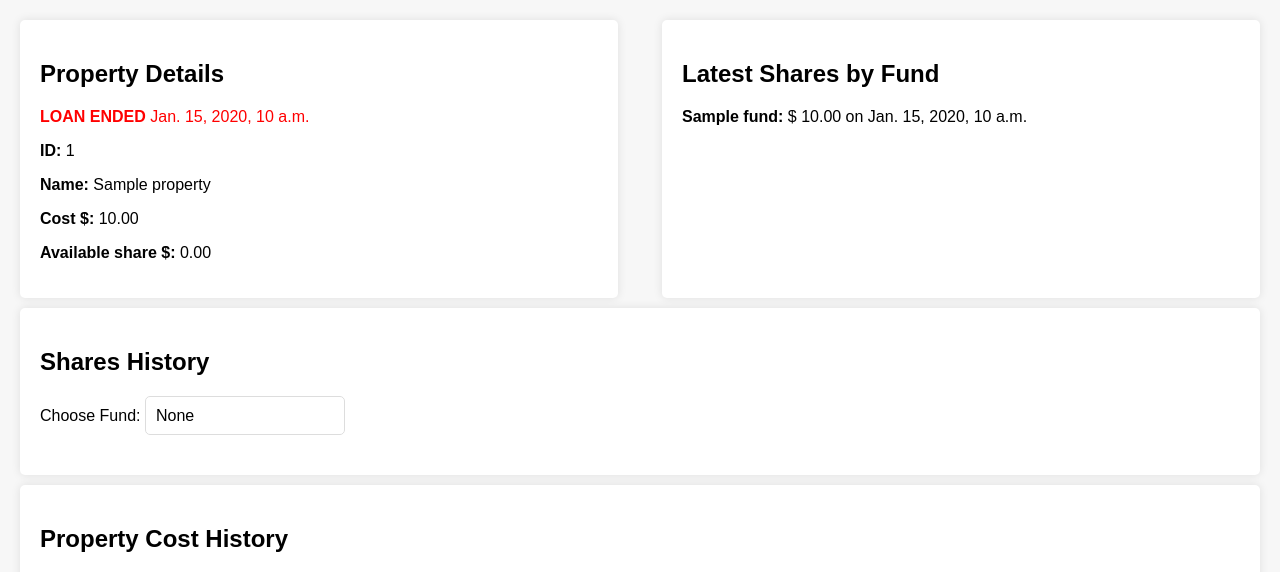
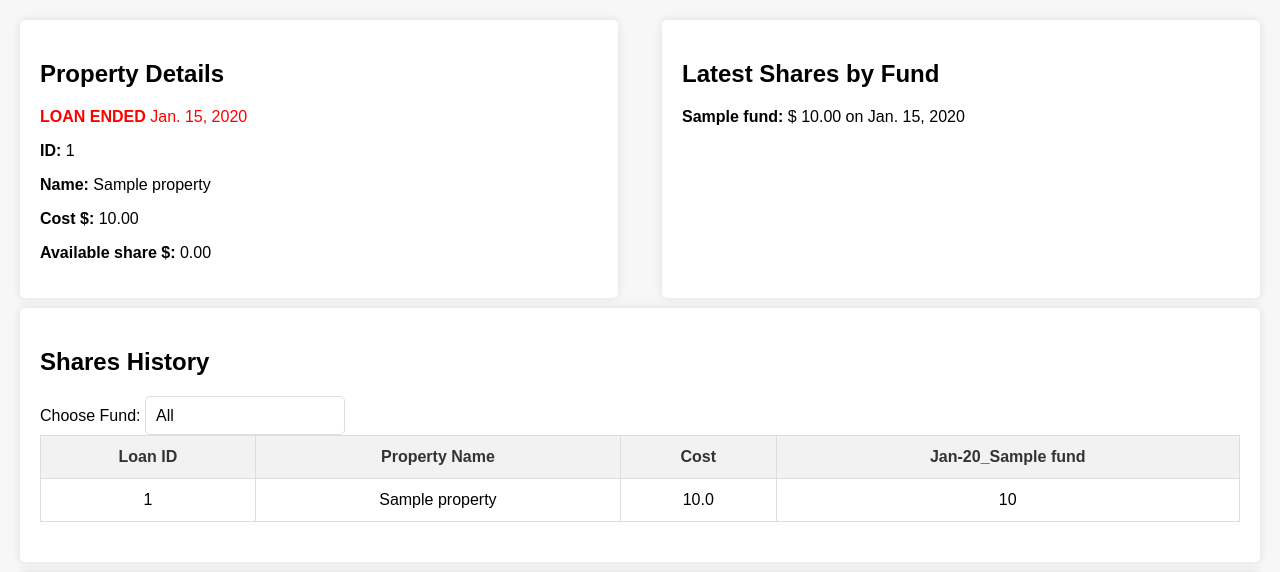
Before and after one commit to CHRNVpy/FaesInvest, a Django app: page /mortgage_app/property/1/ in a window 1280 px wide. Shown: the top 572 px of the page. Run offline with Django 5.2, Linux system fonts and the light colour scheme; a user stored in the database is signed in; tables that the repository leaves empty hold one stand-in row (values such as "Sample post"); parts of the project's set-up code (start-up, migrations or seed data) failed here and were passed over; some libraries are stand-ins or nearby versions.

Commit message:
update cost date format edited, month range issue fixed, all shares added to property details

```diff
--- a/invest/settings.py
+++ b/invest/settings.py
@@ -140,11 +140,11 @@ LOGIN_REDIRECT_URL = '/choose-app/'
 
 LANGUAGE_CODE = 'en-us'
 
-TIME_ZONE = 'UTC'
+TIME_ZONE = 'America/Los_Angeles'
 
 USE_I18N = True
 
-USE_TZ = False
+USE_TZ = True
 
 # Static files (CSS, JavaScript, Images)
 # https://docs.djangoproject.com/en/5.0/howto/static-files/
--- a/mortgage_app/dataframe.py
+++ b/mortgage_app/dataframe.py
@@ -26,7 +26,7 @@ def create_dataframe(properties: List[Property]) -> pd.DataFrame:
         now = datetime.datetime.now()
         start_date = prop.created
         end_date = prop.closed if prop.closed else now
-        months = pd.date_range(start=start_date, end=end_date, freq='ME').strftime('%b-%y').tolist()
+        months = pd.date_range(start=start_date.replace(day=1), end=end_date, freq='MS').strftime('%b-%y').tolist()
         all_months.update(months)
 
     all_months = sorted(list(all_months), key=lambda x: datetime.datetime.strptime(x, '%b-%y'))
@@ -40,7 +40,7 @@ def create_dataframe(properties: List[Property]) -> pd.DataFrame:
         now = datetime.datetime.now()
         start_date = prop.created
         end_date = prop.closed if prop.closed else now
-        months = pd.date_range(start=start_date, end=end_date, freq='ME').strftime('%b-%y').tolist()
+        months = pd.date_range(start=start_date.replace(day=1), end=end_date, freq='MS').strftime('%b-%y').tolist()
 
         # Initialize all allocations to initial_allocation
         property_data = [prop.loan_id, prop.name, prop.cost] + [initial_allocation] * len(all_months)
--- a/mortgage_app/models.py
+++ b/mortgage_app/models.py
@@ -5,8 +5,8 @@ class Property(models.Model):
     loan_id = models.CharField(max_length=100)
     name = models.CharField(max_length=255)
     cost = models.DecimalField(max_digits=10, decimal_places=2)
-    created = models.DateTimeField(null=True, blank=True)
-    closed = models.DateTimeField(null=True, blank=True)
+    created = models.DateField(null=True, blank=True)
+    closed = models.DateField(null=True, blank=True)
 
     def __str__(self):
         return self.name
@@ -28,7 +28,7 @@ class PropertyFundShare(models.Model):
     fund = models.ForeignKey(Fund, on_delete=models.CASCADE)
     share_amount = models.DecimalField(max_digits=10, decimal_places=2)
     share_rate = models.DecimalField(max_digits=5, decimal_places=2)
-    date_of_change = models.DateTimeField()
+    date_of_change = models.DateField()
 
     class Meta:
         unique_together = ('property', 'fund', 'date_of_change')
@@ -40,7 +40,7 @@ class PropertyFundShare(models.Model):
 class PropertyCostHistory(models.Model):
     property = models.ForeignKey(Property, on_delete=models.CASCADE)
     cost = models.DecimalField(max_digits=10, decimal_places=2)
-    created = models.DateTimeField(null=True, blank=True)
+    created = models.DateField(null=True, blank=True)
 
     def __str__(self):
         return f"{self.property.name} - ${self.cost} on {self.created}"
--- a/mortgage_app/templates/mortgage_app/property_detail.html
+++ b/mortgage_app/templates/mortgage_app/property_detail.html
@@ -150,7 +150,7 @@
             <form method="GET" class="filter-form">
                 <label for="fund">Choose Fund:</label>
                 <select name="fund" id="fund" onchange="this.form.submit()">
-                    <option value="">None</option> <!-- Option to list all properties -->
+                    <option value="">All</option> <!-- Option to list all properties -->
                     {% for fund in funds %}
                         <option value="{{ fund.name }}" {% if fund.name == selected_fund_name %}selected{% endif %}>{{ fund.name }}</option>
                     {% endfor %}
@@ -184,13 +184,13 @@
 
     <!-- Dialog box for selecting contract end date -->
     <div id="dialog" title="Select Contract End Date" style="display:none;">
-        <p>Choose a date:</p>
+        <p>Choose a date (mm/dd/yy):</p>
         <input type="text" id="contractEndDate" name="contract_end_date">
     </div>
     <div id="updateCostDialog" title="Update Cost" style="display:none;">
         <p>Enter new cost:</p>
         <input type="text" id="newCost" name="new_cost">
-        <p>Enter date:</p>
+        <p>Enter date (mm/dd/yy):</p>
         <input type="text" id="newCostDate" name="new_cost_date">
     </div>
 
@@ -237,12 +237,12 @@
                     }
                 });
                 $("#contractEndDate").datepicker({
-                    dateFormat: "yy-mm-dd"
+                    dateFormat: "mm/dd/yy"
                 });
             });
 
             $("#newCostDate").datepicker({
-                dateFormat: "yy-mm-dd" // Format the date as needed
+                dateFormat: "mm/dd/yy" // Format the date as needed
             });
 
             $("#updateCostBtn").click(function() {
--- a/mortgage_app/views.py
+++ b/mortgage_app/views.py
@@ -147,20 +147,57 @@ def property_detail(request, loan_id):
         # 'csrf_token': request.COOKIES['csrftoken'],
     }
 
-    if selected_fund_name:
-        fund = get_object_or_404(Fund, name=selected_fund_name)
-        all_shares = PropertyFundShare.objects.filter(fund=fund, property=property) \
-            .annotate(loan_id=F('property__loan_id')) \
-            .annotate(closed=F('property__closed'))
-        df = create_dataframe([property])
-        update_allocations(df, all_shares)
-        df_json = df.to_json(index=False)
+    if funds:
+        dataframes = []
+        for fund in funds:
+            properties = Property.objects.filter(propertyfundshare__fund__name=fund.name)
+            shares = []
+            for property in properties:
+                all_shares = PropertyFundShare.objects.filter(fund=fund, property=property) \
+                    .annotate(loan_id=F('property__loan_id')) \
+                    .annotate(closed=F('property__closed'))
+
+                shares.extend(list(all_shares))
+
+            df = create_dataframe(properties)
+            update_allocations(df, shares)
+            df['fund_name'] = fund.name
+            dataframes.append(df)
+
+        merged_df = merge_dataframes(dataframes)
+        df_json = merged_df.to_json(index=False)
         json_data = json.loads(df_json)
+
         headers = list(json_data.keys())
         rows = zip(*[value.values() for value in json_data.values()])
+
         context['headers'] = headers
         context['rows'] = rows
-        return render(request, 'mortgage_app/property_detail.html', context)
+
+        if selected_fund_name:
+            fund = get_object_or_404(Fund, name=selected_fund_name)
+            properties = Property.objects.filter(propertyfundshare__fund__name=selected_fund_name)
+            shares = []
+            for property in properties:
+                all_shares = PropertyFundShare.objects.filter(fund=fund, property=property) \
+                    .annotate(loan_id=F('property__loan_id')) \
+                    .annotate(closed=F('property__closed'))
+
+                shares.extend(list(all_shares))
+
+            df = create_dataframe(properties)
+            update_allocations(df, shares)
+            df.rename(columns={'loan_id': 'Loan ID', 'property_name': 'Property Name', 'cost': 'Cost'}, inplace=True)
+
+            df_json = df.to_json(index=False)
+            json_data = json.loads(df_json)
+
+            headers = list(json_data.keys())
+            rows = zip(*[value.values() for value in json_data.values()])
+
+            context['headers'] = headers
+            context['rows'] = rows
+            return render(request, 'mortgage_app/property_detail.html', context)
 
     return render(request, 'mortgage_app/property_detail.html', context)
 
@@ -170,9 +207,11 @@ def close_contract(request, loan_id):
     if request.method == 'POST':
         property = get_object_or_404(Property, loan_id=loan_id)
         close_date = request.POST.get('contract_end_date')
+        date_obj = datetime.datetime.strptime(close_date, '%m/%d/%Y')
+        formatted_date = date_obj.strftime('%Y-%m-%d')
         if close_date:
             # Assuming you have a field 'closed' in your Property model
-            property.closed = close_date
+            property.closed = formatted_date
             property.save()
             return JsonResponse({'status': 'success'})
         return JsonResponse({'status': 'error', 'message': 'Invalid date'}, status=400)
@@ -184,16 +223,17 @@ def update_cost(request, loan_id):
     if request.method == 'POST':
         new_cost = request.POST.get('new_cost')
         date = request.POST.get('new_cost_date')
+        date_obj = datetime.datetime.strptime(date, '%m/%d/%Y')
+        formatted_date = date_obj.strftime('%Y-%m-%d')
         if new_cost:
             try:
                 new_cost = float(new_cost)
-                print(new_cost)
             except ValueError:
                 return JsonResponse({'status': 'error', 'message': 'Invalid cost value.'})
 
             property = get_object_or_404(Property, loan_id=loan_id)
             property.cost = new_cost
-            PropertyCostHistory.objects.create(property=property, cost=new_cost, created=date)
+            PropertyCostHistory.objects.create(property=property, cost=new_cost, created=formatted_date)
             property.save()
             return JsonResponse({'status': 'success', 'message': 'Cost updated successfully.'})
         else:
```
Also changed, not shown: mortgage_app/migrations/0008_alter_propertycosthistory_created_and_more.py (added), mortgage_app/migrations/0009_alter_property_closed_alter_property_created.py (added).
